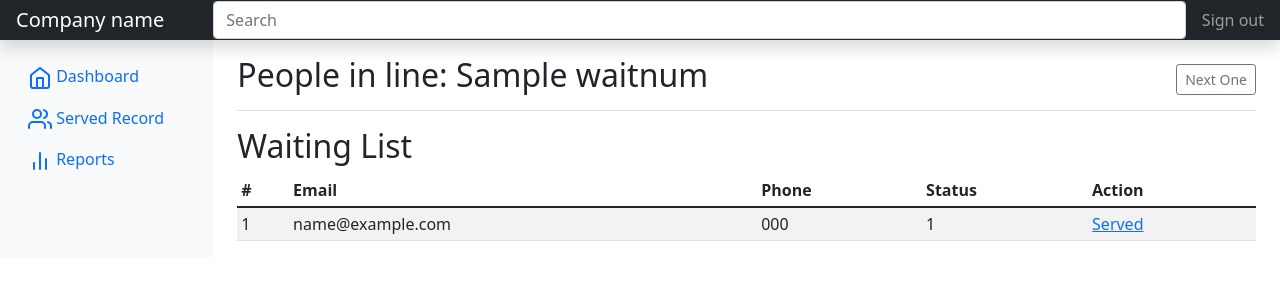
After one commit to kufo/lineup-dev, a Flask app: template application/templates/waiting.jinja2 in a window 1280 px wide. The commit adds this page. Shown: the top 300 px of the page. Run offline with Flask 2, Linux system fonts and the light colour scheme; tables that the repository leaves empty hold one stand-in row (values such as "Sample post"); the template is opened without the code that fills it: values that come from a table or form of the project are taken from there, most other values are stand-ins (such as "Sample title", 1, 10 or a date in 2020); some libraries are stand-ins or nearby versions.

```diff
--- a/application/models.py
+++ b/application/models.py
@@ -1,3 +1,4 @@
+from datetime import datetime
 from flask_login import UserMixin
 from werkzeug.security import generate_password_hash, check_password_hash
 from . import db
@@ -14,6 +15,7 @@ class Customer(db.Model):
 
     def change_status(self, status):
         self.status = status
+        self.c_time = datetime.now()
 
     def get_id(self):
         return self.id
--- a/application/routes.py
+++ b/application/routes.py
@@ -20,6 +20,6 @@ def index():
 def dashboard():
     customers = Customer.query.filter_by(status=0).all()
     return render_template(
-        "dashboard.jinja2",
+        "waiting.jinja2",
         title = "DEMO",
         customers=customers, waitnum=len(customers))
--- a/application/templates/dashboard.jinja2
+++ b/application/templates/dashboard.jinja2
@@ -1,6 +1,7 @@
 {% extends "basic_layout.jinja2" %}
 
 {% block headblock %}
+<script src="https://cdn.jsdelivr.net/npm/feather-icons/dist/feather.min.js"></script>
 <link href="{{ url_for('main_bp.static', filename='css/dashboard.css') }}" rel="stylesheet" />
 {% endblock %}
 
@@ -36,9 +37,9 @@
             </li>
 
             <li class="nav-item">
-                <a class="nav-link" href="#">
+                <a class="nav-link" href="{{url_for('lineup_bp.history')}}">
                 <span data-feather="users"></span>
-                Customers
+                Served Record
                 </a>
             </li>
 
@@ -57,43 +58,11 @@
 
     </nav>
 
-    <main class="col-md-9 ms-sm-auto col-lg-10 px-md-4">
-    <div class="d-flex justify-content-between flex-wrap flex-md-nowrap align-items-center pt-3 pb-2 mb-3 border-bottom">
-        <h1 class="h2">People in line: {{ waitnum }}</h1>
-        <div class="btn-toolbar mb-2 mb-md-0">
-            <button type="button" class="btn btn-sm btn-outline-secondary" onClick='location.href=&quot;{{ url_for('lineup_bp.served') }}&quot;'>
-                Next One
-            </button>
-        </div>
-    </div>
+    {% block main %}{% endblock %}
 
-    <h2>Waiting List</h2>
-    <div class="table-responsive">
-        <table class="table table-striped table-sm">
-        <thead>
-            <tr>
-            <th scope="col">#</th>
-            <th scope="col">Email</th>
-            <th scope="col">Phone</th>
-            <th scope="col">Status</th>
-            <th scope="col">Action</th>
-            </tr>
-        </thead>
-        <tbody>
-            {% for customer in customers %}
-            <tr>
-            <td>{{ customer.id }}</td>
-            <td>{{ customer.email }}</td>
-            <td>{{ customer.phone }}</td>
-            <td>{{ customer.status }}</td>
-            <td><a href="{{ url_for('lineup_bp.served', customer_id=customer.id) }}">Served</a></td>
-            </tr>
-            {% endfor %}
-        </tbody>
-        </table>
-    </div>
-    </main>
     </div>
 </div>
-
+<script>
+    feather.replace()
+</script>
 {% endblock %}
--- /dev/null
+++ b/application/templates/waiting.jinja2
@@ -0,0 +1,41 @@
+{% extends "dashboard.jinja2" %}
+
+{% block main %}
+
+    <main class="col-md-9 ms-sm-auto col-lg-10 px-md-4">
+        <div class="d-flex justify-content-between flex-wrap flex-md-nowrap align-items-center pt-3 pb-2 mb-3 border-bottom">
+            <h1 class="h2">People in line: {{ waitnum }}</h1>
+            <div class="btn-toolbar mb-2 mb-md-0">
+                <button type="button" class="btn btn-sm btn-outline-secondary" onClick='location.href=&quot;{{ url_for('lineup_bp.served') }}&quot;'>
+                    Next One
+                </button>
+            </div>
+        </div>
+
+        <h2>Waiting List</h2>
+        <div class="table-responsive">
+            <table class="table table-striped table-sm">
+            <thead>
+                <tr>
+                <th scope="col">#</th>
+                <th scope="col">Email</th>
+                <th scope="col">Phone</th>
+                <th scope="col">Status</th>
+                <th scope="col">Action</th>
+                </tr>
+            </thead>
+            <tbody>
+                {% for customer in customers %}
+                <tr>
+                <td>{{ customer.id }}</td>
+                <td>{{ customer.email }}</td>
+                <td>{{ customer.phone }}</td>
+                <td>{{ customer.status }}</td>
+                <td><a href="{{ url_for('lineup_bp.served', customer_id=customer.id) }}">Served</a></td>
+                </tr>
+                {% endfor %}
+            </tbody>
+            </table>
+        </div>
+    </main>
+{% endblock %}
```
Also changed, not shown: application/lineup.py (+21 -5 lines), application/templates/served.jinja2 (added, +31 -0 lines).
